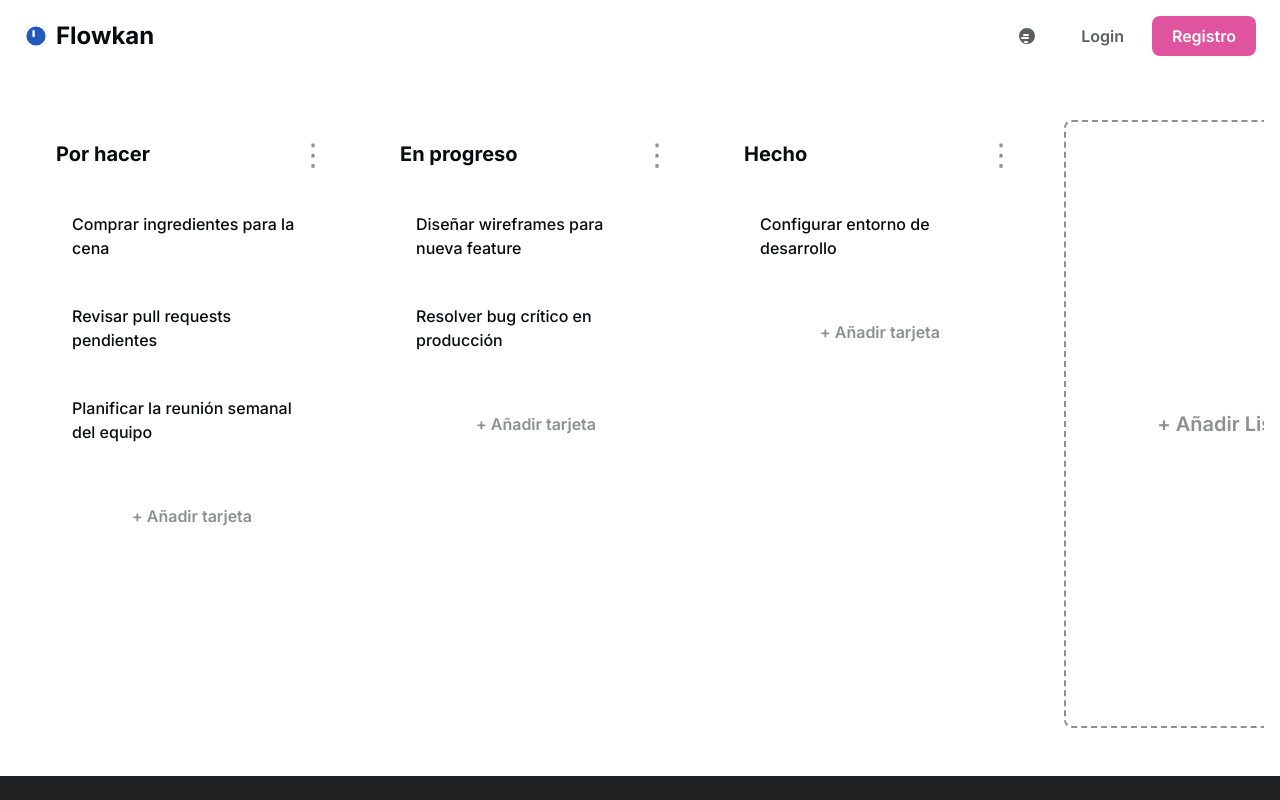
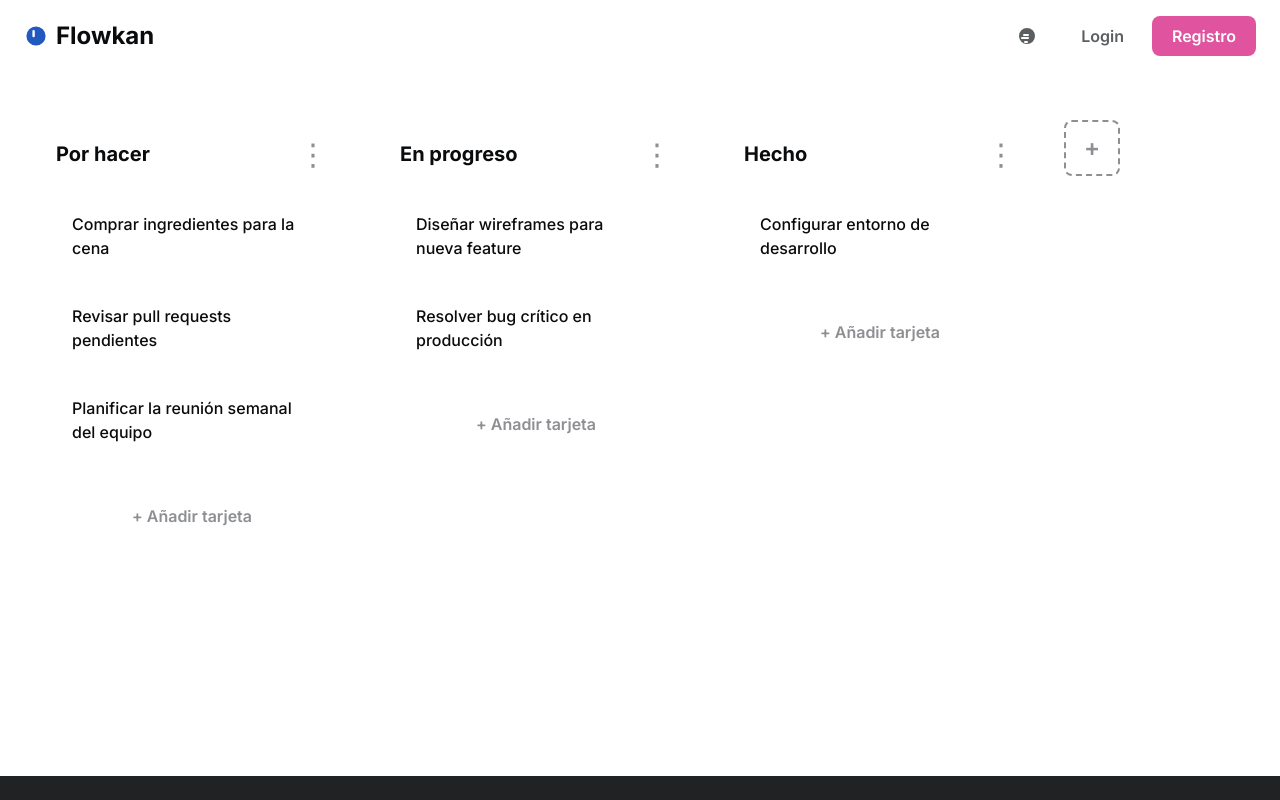
Before and after one commit to Flowkan/flowkan, a React (Vite) app in the folder client/: page /boards in a window 1280 px wide. Shown: the top 800 px of the page. Built offline with nearby package versions, Linux system fonts and the light colour scheme.

Commit message:
cambiado boton de añadir columna. Hacerlo mas discreto, y poder ocultar/mostrar columnas.

```diff
--- a/client/src/components/Board.tsx
+++ b/client/src/components/Board.tsx
@@ -19,25 +19,43 @@ const initialData: BoardData = {
 		"col-1": {
 			id: "col-1",
 			title: "Por hacer",
+			isVisible: true,
 			items: [
-        { id: generateUniqueId(), content: "Comprar ingredientes para la cena", description: "Revisar lista de supermercado para los ingredientes faltantes." },
+				{
+					id: generateUniqueId(),
+					content: "Comprar ingredientes para la cena",
+					description:
+						"Revisar lista de supermercado para los ingredientes faltantes.",
+				},
 				{ id: generateUniqueId(), content: "Revisar pull requests pendientes" },
-        { id: generateUniqueId(), content: "Planificar la reunión semanal del equipo", description: "Crear agenda y enviar invitaciones." },
+				{
+					id: generateUniqueId(),
+					content: "Planificar la reunión semanal del equipo",
+					description: "Crear agenda y enviar invitaciones.",
+				},
 			],
 		},
 		"col-2": {
 			id: "col-2",
 			title: "En progreso",
+			isVisible: true,
 			items: [
-        { id: generateUniqueId(), content: "Diseñar wireframes para nueva feature" },
-        { id: generateUniqueId(), content: "Resolver bug crítico en producción" }
+				{
+					id: generateUniqueId(),
+					content: "Diseñar wireframes para nueva feature",
+				},
+				{
+					id: generateUniqueId(),
+					content: "Resolver bug crítico en producción",
+				},
 			],
 		},
 		"col-3": {
 			id: "col-3",
 			title: "Hecho",
+			isVisible: true,
 			items: [
-        { id: generateUniqueId(), content: "Configurar entorno de desarrollo" }
+				{ id: generateUniqueId(), content: "Configurar entorno de desarrollo" },
 			],
 		},
 	},
@@ -48,7 +66,12 @@ const Board = () => {
 	const [data, setData] = useState<BoardData>(initialData);
 	const [selectedTask, setSelectedTask] = useState<Task | null>(null);
 	const [selectedColumnId, setSelectedColumnId] = useState<string | null>(null);
-  const [newColumnIdInEdit, setNewColumnIdInEdit] = useState<string | null>(null);
+	const [newColumnIdInEdit, setNewColumnIdInEdit] = useState<string | null>(
+		null,
+	);
+
+	const [isMenuOpen, setIsMenuOpen] = useState(false);
+	const [newColumnName, setNewColumnName] = useState("");
 
 	const onDragEnd = useCallback((result: DropResult) => {
 		const { type, destination } = result;
@@ -79,10 +102,25 @@ const Board = () => {
 		});
 	}, []);
 
-  const handleEditTask = useCallback((columnId: string, taskId: string, newContent: string, newDescription?: string) => {
+	const handleEditTask = useCallback(
+		(
+			columnId: string,
+			taskId: string,
+			newContent: string,
+			newDescription?: string,
+		) => {
 			setData((prevData) => {
-      const newItems = prevData.columns[columnId].items.map(task =>
-        task.id === taskId ? { ...task, content: newContent, description: newDescription !== undefined ? newDescription : task.description } : task
+				const newItems = prevData.columns[columnId].items.map((task) =>
+					task.id === taskId
+						? {
+								...task,
+								content: newContent,
+								description:
+									newDescription !== undefined
+										? newDescription
+										: task.description,
+							}
+						: task,
 				);
 				return {
 					...prevData,
@@ -95,11 +133,15 @@ const Board = () => {
 					},
 				};
 			});
-  }, []);
+		},
+		[],
+	);
 
 	const handleDeleteTask = useCallback((columnId: string, taskId: string) => {
 		setData((prevData) => {
-      const newItems = prevData.columns[columnId].items.filter(task => task.id !== taskId);
+			const newItems = prevData.columns[columnId].items.filter(
+				(task) => task.id !== taskId,
+			);
 			return {
 				...prevData,
 				columns: {
@@ -123,7 +165,8 @@ const Board = () => {
 		setSelectedColumnId(null);
 	}, []);
 
-  const handleEditColumnTitle = useCallback((columnId: string, newTitle: string) => {
+	const handleEditColumnTitle = useCallback(
+		(columnId: string, newTitle: string) => {
 			setData((prevData) => ({
 				...prevData,
 				columns: {
@@ -138,35 +181,46 @@ const Board = () => {
 			if (columnId === newColumnIdInEdit) {
 				setNewColumnIdInEdit(null);
 			}
-  }, [newColumnIdInEdit]);
+		},
+		[newColumnIdInEdit],
+	);
 
 	const handleAddColumn = useCallback(() => {
-    setData((prevData) => {
+		setIsMenuOpen((prev) => !prev);
+	}, []);
+
+	const handleCreateColumn = useCallback(() => {
+		if (newColumnName.trim() !== "") {
 			const newColumnId = generateUniqueId();
 			const newColumn: ColumnType = {
 				id: newColumnId,
-        title: "",
+				title: newColumnName,
 				items: [],
+				isVisible: true,
 			};
 
-      setNewColumnIdInEdit(newColumnId);
-
-      return {
+			setData((prevData) => ({
 				...prevData,
 				columns: {
 					...prevData.columns,
 					[newColumnId]: newColumn,
 				},
 				columnOrder: [...prevData.columnOrder, newColumnId],
-      };
-    });
-  }, []);
+			}));
 
-  const handleDeleteColumn = useCallback((columnId: string) => {
+			setNewColumnName("");
+			setIsMenuOpen(false);
+		}
+	}, [newColumnName]);
+
+	const handleDeleteColumn = useCallback(
+		(columnId: string) => {
 			setData((prevData) => {
 				const newColumns = { ...prevData.columns };
 				delete newColumns[columnId];
-      const newColumnOrder = prevData.columnOrder.filter(id => id !== columnId);
+				const newColumnOrder = prevData.columnOrder.filter(
+					(id) => id !== columnId,
+				);
 				return {
 					...prevData,
 					columns: newColumns,
@@ -177,19 +231,36 @@ const Board = () => {
 			if (columnId === newColumnIdInEdit) {
 				setNewColumnIdInEdit(null);
 			}
-  }, [newColumnIdInEdit]);
+		},
+		[newColumnIdInEdit],
+	);
 
+	const handleToggleVisibility = useCallback((columnId: string) => {
+		setData((prevData) => ({
+			...prevData,
+			columns: {
+				...prevData.columns,
+				[columnId]: {
+					...prevData.columns[columnId],
+					isVisible: !prevData.columns[columnId].isVisible,
+				},
+			},
+		}));
+	}, []);
 
 	return (
+		<div>
 			<DragDropContext onDragEnd={onDragEnd}>
 				<Droppable droppableId="board" type="column" direction="horizontal">
 					{(provided) => (
 						<div
 							ref={provided.innerRef}
 							{...provided.droppableProps}
-            className="flex gap-6 overflow-x-auto px-4 py-8 sm:px-8 custom-scrollbar h-[calc(100vh-8rem)]"
+							className="custom-scrollbar flex h-[calc(100vh-8rem)] gap-6 overflow-x-auto px-4 py-8 sm:px-8"
 						>
-            {data.columnOrder.map((colId, index) => (
+							{data.columnOrder.map((colId, index) => {
+								const column = data.columns[colId];
+								return column.isVisible ? (
 									<Draggable key={colId} draggableId={colId} index={index}>
 										{(prov) => (
 											<div
@@ -200,7 +271,7 @@ const Board = () => {
 											>
 												<div {...prov.dragHandleProps} className="cursor-grab">
 													<Column
-                        column={data.columns[colId]}
+														column={column}
 														onAddTask={handleAddTask}
 														onEditTask={handleEditTask}
 														onDeleteTask={handleDeleteTask}
@@ -213,19 +284,71 @@ const Board = () => {
 											</div>
 										)}
 									</Draggable>
-            ))}
+								) : null;
+							})}
 							{provided.placeholder}
-            <div className="flex-shrink-0 w-80 h-full">
+							{/* Contenedor del botón y menú, ahora al inicio del div */}
+							<div className="items-left relative flex h-full w-80 flex-shrink-0 flex-col">
 								<button
 									onClick={handleAddColumn}
-                className="bg-background-column-light text-text-placeholder p-4 rounded-lg shadow-md hover:bg-background-hover-column transition-colors duration-200 w-full h-full flex items-center justify-center text-xl font-semibold border-2 border-dashed border-border-medium hover:border-accent"
+									className="bg-background-column-light text-text-placeholder hover:bg-background-hover-column border-border-medium hover:border-accent flex h-14 w-14 items-center justify-center rounded-lg border-2 border-dashed text-2xl font-semibold shadow-md transition-colors duration-200"
 								>
-                + Añadir Lista
+									+
 								</button>
+								{isMenuOpen && (
+									<div className="bg-background-dark-footer absolute top-16 z-50 mt-2 w-full rounded-lg border border-gray-200 p-4 shadow-lg">
+										<h3 className="mb-2 text-lg font-bold text-gray-900 dark:text-white">
+											Gestionar Columnas
+										</h3>
+										<div className="mb-4">
+											<input
+												type="text"
+												placeholder="Nombre de la nueva columna"
+												value={newColumnName}
+												onChange={(e) => setNewColumnName(e.target.value)}
+												className="w-full rounded border bg-gray-100 p-2 text-gray-900 focus:ring-2 focus:ring-blue-500 focus:outline-none dark:bg-gray-700 dark:text-white"
+											/>
+											<button
+												onClick={handleCreateColumn}
+												className="mt-2 w-full rounded bg-blue-500 p-2 text-white transition-colors duration-200 hover:bg-blue-600"
+											>
+												Crear Columna
+											</button>
+										</div>
+										<ul className="custom-scrollbar max-h-40 overflow-y-auto">
+											{data.columnOrder.map((colId) => {
+												const col = data.columns[colId];
+												return (
+													<li
+														key={col.id}
+														className="flex items-center justify-between py-1"
+													>
+														<span
+															className={
+																!col.isVisible
+																	? "text-gray-400 italic"
+																	: "text-gray-800 dark:text-gray-200"
+															}
+														>
+															{col.title}
+														</span>
+														<button
+															onClick={() => handleToggleVisibility(col.id)}
+															className="ml-2 rounded bg-gray-200 px-2 py-1 text-sm text-gray-800 transition-colors duration-200 hover:bg-gray-300 dark:bg-gray-700 dark:text-gray-200 dark:hover:bg-gray-600"
+														>
+															{col.isVisible ? "Ocultar" : "Mostrar"}
+														</button>
+													</li>
+												);
+											})}
+										</ul>
+									</div>
+								)}
 							</div>
 						</div>
 					)}
 				</Droppable>
+			</DragDropContext>
 
 			{selectedTask && selectedColumnId && (
 				<TaskDetailModal
@@ -236,7 +359,7 @@ const Board = () => {
 					onDeleteTask={handleDeleteTask}
 				/>
 			)}
-    </DragDropContext>
+		</div>
 	);
 };
 
--- a/client/src/types/index.ts
+++ b/client/src/types/index.ts
@@ -8,6 +8,7 @@ export interface Column {
 	id: string;
 	title: string;
 	items: Task[];
+	isVisible: boolean;
 }
 
 export interface BoardData {
```
Lines whose indentation alone changed are shown as unchanged.
